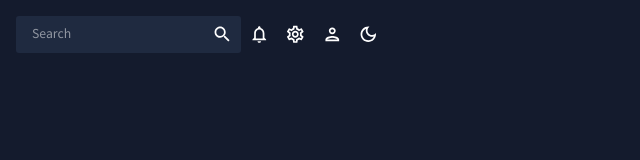
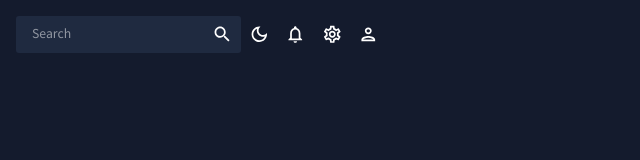
Before and after one commit to DeepshikaReddy/Investment-Profile, a React (Create React App) app: page / in a window 1280 px wide. Shown: the top 160 px of the page, without its empty margins (0-640 px from the left). Built offline with nearby package versions, Linux system fonts and the light colour scheme.

Commit message:
Fixed small bugs with UI

```diff
--- a/src/scenes/global/TopBar.jsx
+++ b/src/scenes/global/TopBar.jsx
@@ -18,40 +18,40 @@
     //Similar to <div> but can add css directly to it.
     //padding set to 2 ,justifyContent distributes child element evetually on main axis of flx container.
     //InputBase is for input tags
-    return(<Box display="flex" justifyContent="space-between" p={2}>
-        {/* SEARCH BAR */}
-        <Box display="flex" backgroundColor={colors.primary[400]} borderRadius="3px">
-        <InputBase sx={{ml:2,flex:1}} placeholder="Search"/>
-        <IconButton type="button" sx={{p:1}}>
-        <SearchIcon />
+    return (
+    <Box display="flex" justifyContent="space-between" p={2}>
+      {/* SEARCH BAR */}
+      <Box
+        display="flex"
+        backgroundColor={colors.primary[400]}
+        borderRadius="3px"
+      >
+        <InputBase sx={{ ml: 2, flex: 1 }} placeholder="Search" />
+        <IconButton type="button" sx={{ p: 1 }}>
+          <SearchIcon />
         </IconButton>
-        </Box>
+      </Box>
 
-        {/* ICONS*/}
-        <box display="flex">
+      {/* ICONS */}
+      <Box display="flex">
+        <IconButton onClick={colorMode.toggleColorMode}>
+          {theme.palette.mode === "dark" ? (
+            <DarkModeOutlinedIcon />
+          ) : (
+            <LightModeOutlinedIcon />
+          )}
+        </IconButton>
         <IconButton>
-        <NotificationsOutlinedIcon/>
+          <NotificationsOutlinedIcon />
         </IconButton>
-
         <IconButton>
-        <SettingsOutlinedIcon/>
+          <SettingsOutlinedIcon />
         </IconButton>
-
         <IconButton>
-        <PersonOutlinedIcon/>
+          <PersonOutlinedIcon />
         </IconButton>
-
-        <IconButton onClick={colorMode.toggleColorMode}>
-            {theme.palette.mode ==="dark"? (
-            <DarkModeOutlinedIcon/>
-            ) :  <LightModeOutlinedIcon/>}
-
-        </IconButton>
-        </box>
-
-    <IconButton sx={{display:"flex"}}></IconButton>
-    </Box>)
-
-}
-
+      </Box>
+    </Box>
+  );
+};
 export default TopBar;
```
